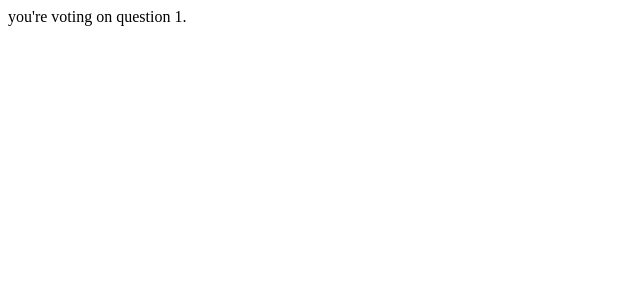
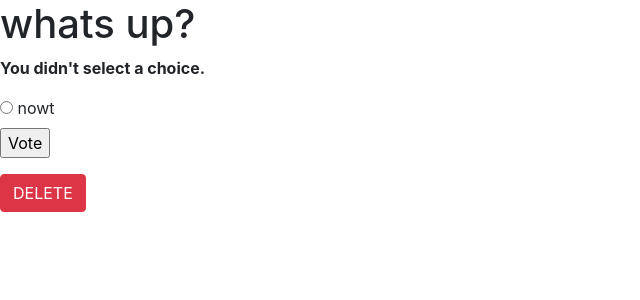
Before and after one commit to Uppers/tutorial, a Django app: page /polls/1/vote/ in a window 1280 px wide. Shown: the top 300 px of the page, without its empty margins (0-640 px from the left). Run offline with Django 3.2, Linux system fonts and the light colour scheme; data comes from the database, SQL or seed files in the repository; both versions use the stored data as it was after the commit; some libraries are stand-ins or nearby versions.

Commit message:
class based crud

```diff
--- a/mysite/polls/models.py
+++ b/mysite/polls/models.py
@@ -1,6 +1,7 @@
 from django.db import models
 import datetime
 from django.utils import timezone
+from django.urls import reverse
 # Create your models here.
 
 class Question(models.Model):
@@ -15,6 +16,9 @@ class Question(models.Model):
     def was_pubished_recently(self):
         return self.pub_date >= timezone.now() - datetime.timedelta(days=1)
 
+    def get_absolute_url(self):
+        return reverse('polls:detail', kwargs={'pk': self.pk})
+
 
 class Choice(models.Model):
     question = models.ForeignKey(Question, on_delete=models.CASCADE)
--- a/mysite/polls/templates/polls/detail.html
+++ b/mysite/polls/templates/polls/detail.html
@@ -7,10 +7,24 @@
 </head>
 <body>
     <h1>{{ question.question_text }}</h1>
+   {% if error_message %}<p><strong>{{error_message}}</strong></p>{% endif %}
+
+   <form action = "{% url 'polls:vote' question.id %}" method="post">
+       {% csrf_token %}
+       {% for choice in question.choice_set.all %}
+        <input type ="radio"
+               name="choice"
+               id="choice{{ forloop.counter }}"
+               value="{{ choice.id }}"/>
+        <label for="choice{{ forloop.counter }}">{{choice.choice_text}}</label><br/>
+        {% endfor %}
+        <input type="submit" value="Vote"/>
+   </form>
+   <form method="POST" action="{% url 'polls:delete_question' question.id %}">
+    {% csrf_token %}<input type="submit" class="btn btn-danger" value="DELETE">
+    </form>
     <ul>
-        {% for choice in question.choice_set.all %}
-        <li><a href="{% url 'polls:results' question.id %}">{{ choice.choice_text }}</a></li>
-        {% endfor %}
+
     </ul>
 </body>
 </html>
--- a/mysite/polls/templates/polls/index.html
+++ b/mysite/polls/templates/polls/index.html
@@ -15,5 +15,6 @@
     {% else %}
     <p>no polls available</p>
     {% endif %}
+    <a href="{% url 'polls:create_question' %}" type="button" class="btn btn-primary">Create New </a>
 </body>
 </html>
--- a/mysite/polls/templates/polls/result.html
+++ b/mysite/polls/templates/polls/result.html
@@ -9,9 +9,9 @@
     <h1>{{ question.question_text }}</h1>
     <ul>
         {% for choice in question.choice_set.all %}
-        <li>{{ choice.choice_text }}: {{ choice.votes }}</li>
+        <li>{{ choice.choice_text }}: {{ choice.votes }} vote{{ choice.votes|pluralize }}</li>
         {% endfor %}
     </ul>
-
+    <a href="{% url 'polls:detail' question.id %}">Vote again?</a>
 </body>
 </html>
--- a/mysite/polls/urls.py
+++ b/mysite/polls/urls.py
@@ -4,8 +4,16 @@ from . import views
 app_name = 'polls'
 
 urlpatterns = [
-        path('', views.index, name='index'),
-        path('<int:question_id>/', views.detail, name='detail'),
-        path('<int:question_id>/results/', views.results, name='results'),
+        # path('', views.index, name='index'),
+        path('', views.Index.as_view(), name='index'),
+        # path('<int:question_id>/', views.detail, name='detail'),
+        path('<int:pk>/', views.Detail.as_view(), name='detail'),
+        # # path('<int:question_id>/results/', views.results, name='results'),
+        path('<int:pk>/results/', views.Results.as_view(), name='results'),
         path('<int:question_id>/vote/', views.vote, name='vote'),
+        path('createquestion/', views.CreateQuestion.as_view(), name='create_question'),
+        path('deletequestion/<int:pk>/', views.DeleteQuestion.as_view(), name='delete_question'),
+        #path('<int:pk>/createchoice/', views.Vote.as_view(), name='vote'),
+        #path('<int:pk>/updatechoice/'),
+        #path('<int:pk>/deletechoice/'),
 ]
--- a/mysite/polls/views.py
+++ b/mysite/polls/views.py
@@ -1,29 +1,95 @@
 from django.shortcuts import render, get_object_or_404
-from django.http import HttpResponse
-from .models import Question
+from django.http import HttpResponse, HttpResponseRedirect
+from .models import Question, Choice
+from django.urls import reverse, reverse_lazy
+from django.views.generic import ListView, DetailView, CreateView, UpdateView, DeleteView
+from django.utils import timezone
 # Create your views here.
 
 
-def index(request):
-    latest_question_list = Question.objects.order_by('-pub_date')[:5]
-    template = 'polls\index.html'
-    context = {
-        'latest_question_list':latest_question_list,
-    }
-    return render(request, template, context)
+class Index(ListView):
+    template_name = 'polls\index.html'
+    context_object_name = 'latest_question_list'
 
-def detail(request, question_id):
+    def get_queryset(self):
+        return Question.objects.order_by('-pub_date')[:5]
+# def index(request):
+#     latest_question_list = Question.objects.order_by('-pub_date')[:5]
+#     template = 'polls\index.html'
+#     context = {
+#         'latest_question_list':latest_question_list,
+#     }
+#     return render(request, template, context)
+
+
+class Detail(DetailView):
+    model = Question
+    template_name = 'polls/detail.html'
+    context_object_name = 'question'
+
+    def get_context_data(self, **kwargs):
+        context = super().get_context_data(**kwargs)
+        context['choice'] = Choice.objects.all()
+        return context
+
+# def detail(request, question_id):
+#     question = get_object_or_404(Question, pk=question_id)
+#     template = 'polls/detail.html'
+#     context = {'question':question}
+#     return render(request, template, context)
+
+class Results(DetailView):
+    model = Question
+    template_name = 'polls/result.html'
+    context_object_name = 'question'
+
+    def get_context_data(self, **kwargs):
+        context = super().get_context_data(**kwargs)
+        context['choice'] = Choice.objects.all()
+        return context
+
+
+# def results(request, question_id):
+#     question = get_object_or_404(Question, pk=question_id)
+#     template = 'polls/result.html'
+#     context = {'question':question}
+#     return render(request, template, context)
+
+
+class CreateQuestion(CreateView):
+    model = Question
+    fields = ['question_text']
+
+
+    def form_valid(self, form):
+        form.instance.pub_date = timezone.now()
+        return super().form_valid(form)
+
+
+class DeleteQuestion(DeleteView):
+    model = Question
+    success_url = reverse_lazy('polls:index')
+
+# class CreateChoice(CreateView):
+
+#     def get_object(self):
+
+
+
+def vote(request, question_id):
     question = get_object_or_404(Question, pk=question_id)
-    template = 'polls/detail.html'
-    context = {'question':question}
-    return render(request, template, context)
-
-def results(request, question_id):
-    question = get_object_or_404(Question, pk=question_id)
-    template = 'polls/result.html'
-    context = {'question':question}
-    return render(request, template, context)
-
-def  vote(request, question_id):
-    response = "you're voting on question %s."
-    return HttpResponse(response % question_id)
+    try:
+        selected_choice = question.choice_set.get(pk=request.POST['choice'])
+    except (KeyError, Choice.DoesNotExist):
+        # Redisplay the question voting form.
+        return render(request, 'polls/detail.html', {
+            'question': question,
+            'error_message': "You didn't select a choice.",
+        })
+    else:
+        selected_choice.votes += 1
+        selected_choice.save()
+        # Always return an HttpResponseRedirect after successfully dealing
+        # with POST data. This prevents data from being posted twice if a
+        # user hits the Back button.
+        return HttpResponseRedirect(reverse('polls:results', args=(question.id,)))
```
Also changed, not shown: mysite/polls/templates/polls/question_form.html (added, +20 -0 lines), mysite/db.sqlite3.
